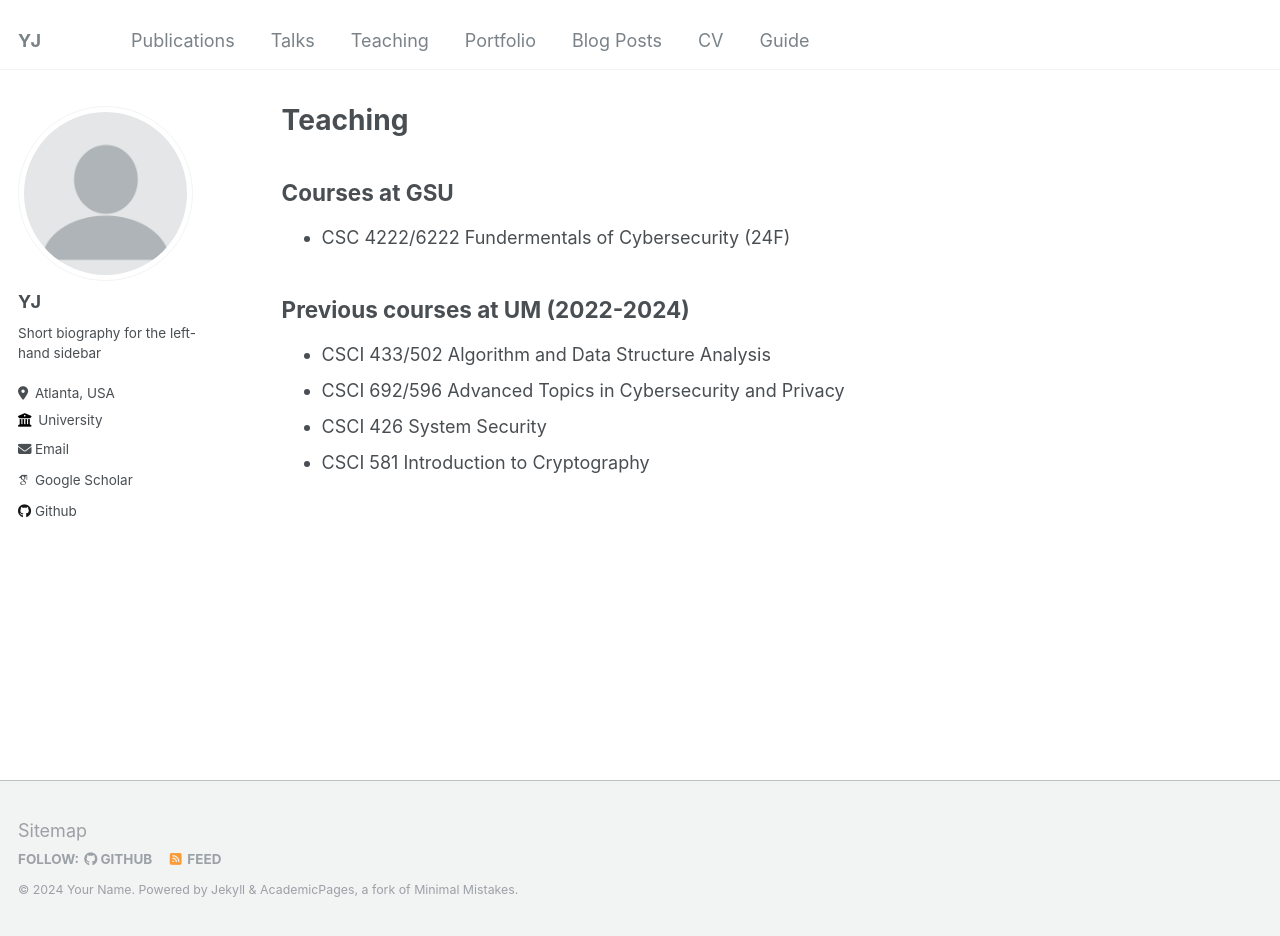
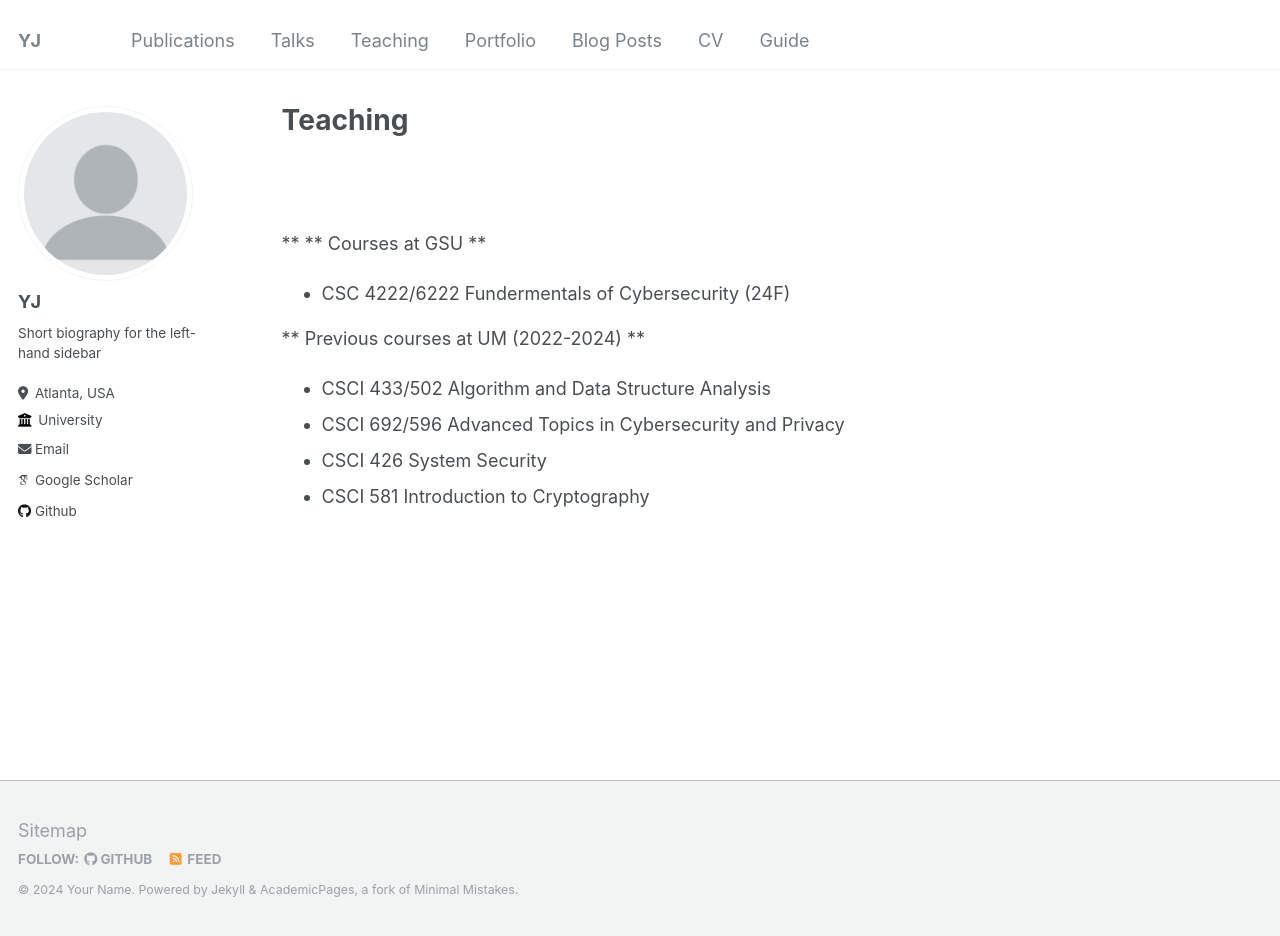
Before and after one commit to suhbrina-perry/suhbrina-perry.github.io, a Jekyll site: the page built from _pages/teaching.md, in a window 1280 px wide and 936 px high. Built offline with Jekyll 4.4.1, drawn with Linux system fonts in a browser that asks for light colours; some web fonts are replaced.

Commit message:
Update teaching.md

```diff
--- a/_pages/teaching.md
+++ b/_pages/teaching.md
@@ -7,13 +7,17 @@ author_profile: true
 
 {% include base_path %}
 
-Courses at GSU
-------
+<br/>
+<br/>
+
+**
+** Courses at GSU **
+
 - CSC 4222/6222 Fundermentals of Cybersecurity (24F)
 
 
-Previous courses at UM (2022-2024)
-------
+** Previous courses at UM (2022-2024) **
+
 - CSCI 433/502 Algorithm and Data Structure Analysis
 - CSCI 692/596 Advanced Topics in Cybersecurity and Privacy
 - CSCI 426 System Security
```
